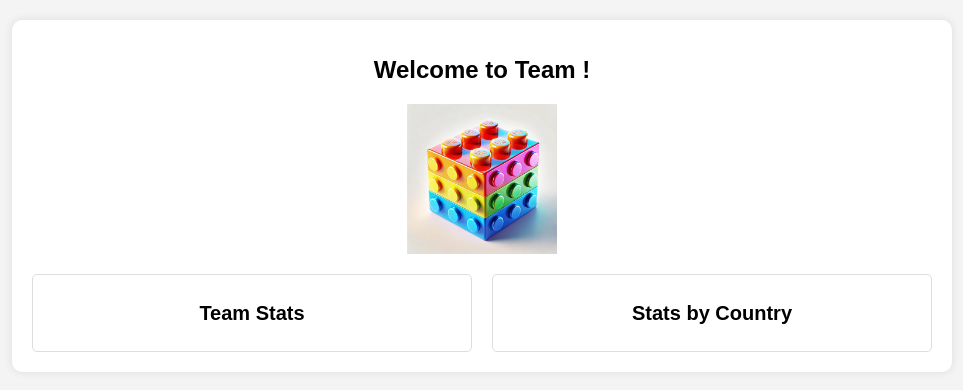
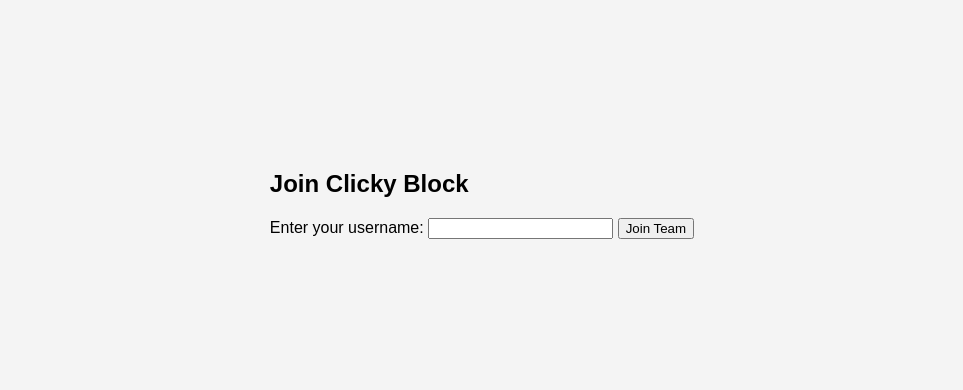
Before and after one commit to craigsdennis/clicky-block-durable-objects, a website: page public/index.html in a window 1280 px wide. Shown: the part 204-594 px from the top of the page, without its empty margins (158-1121 px from the left). Drawn offline with Linux system fonts and the light colour scheme.

Commit message:
Whoops overrode index.html

```diff
--- a/public/index.html
+++ b/public/index.html
@@ -3,32 +3,17 @@
 <head>
     <meta charset="UTF-8">
     <meta name="viewport" content="width=device-width, initial-scale=1.0">
-    <title>Clicky Block - Team Page</title>
+    <title>Join Clicky Block</title>
     <link rel="stylesheet" href="/styles.css">
 </head>
 <body>
-    <div class="team-container">
-        <h1>Welcome to Team <span id="team-name"></span>!</h1>
-
-        <!-- LEGO block below the title -->
-        <div class="block-container">
-            <img id="lego-block" src="/block.png" alt="LEGO Block">
-        </div>
-
-        <!-- Flex container for side-by-side stats -->
-        <div class="stats-flex-container">
-            <div class="stats-section">
-                <h2>Team Stats</h2>
-                <ul id="stats-list"></ul> <!-- List for team stats -->
-            </div>
-
-            <div class="country-stats-section">
-                <h2>Stats by Country</h2>
-                <ul id="country-stats-list"></ul> <!-- List for country stats -->
-            </div>
-        </div>
+    <div class="join-container">
+        <h1>Join Clicky Block</h1>
+        <form action="/join" method="POST">
+            <label for="username">Enter your username:</label>
+            <input type="text" id="username" name="username" required>
+            <button type="submit">Join Team</button>
+        </form>
     </div>
-
-    <script src="/script.js"></script>
 </body>
 </html>
```
